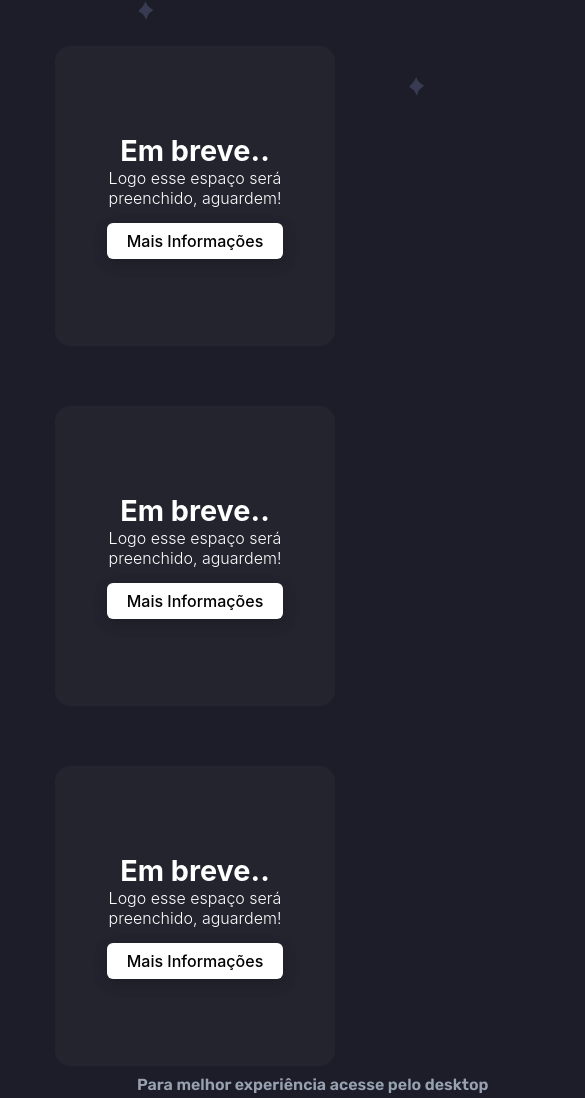
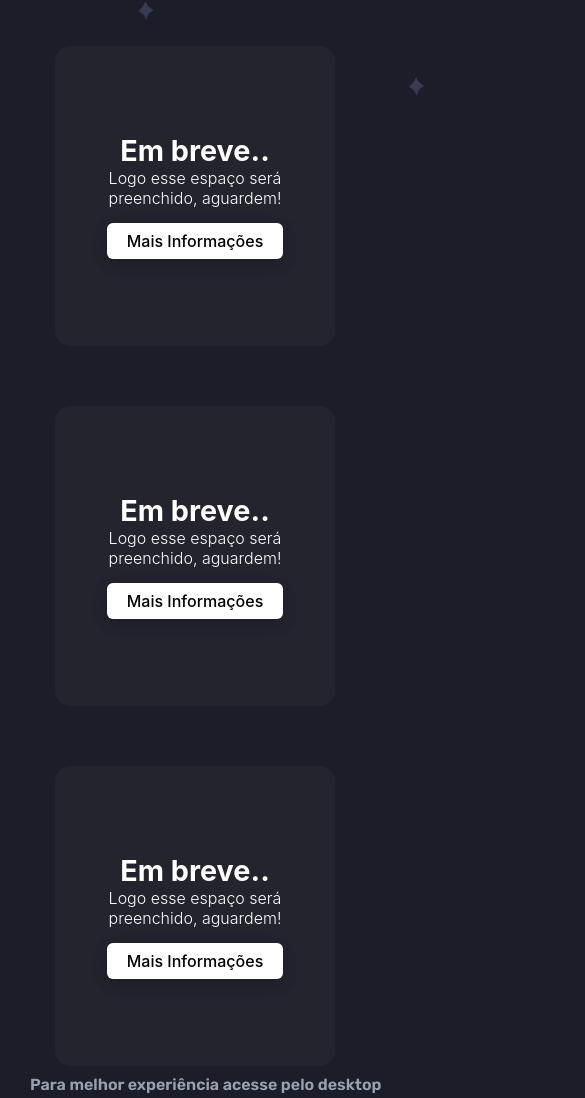
Before and after one commit to euleoosoares/euleoosoares, a plain HTML site: page index.html in a window 390 px wide. Shown: the part 1064-2162 px from the top of the page, 585 px wide, since content can reach past the window. Drawn offline with Linux system fonts and the light colour scheme.

Commit message:
legenda corrigida

```diff
--- a/style.css
+++ b/style.css
@@ -52,7 +52,7 @@
 @media screen and (max-width: 778px) {
     .atalho2 {
     width: 500px;
-        left: 137px;
+        left: 30px;
         top: 2135px;
 
     }
```
